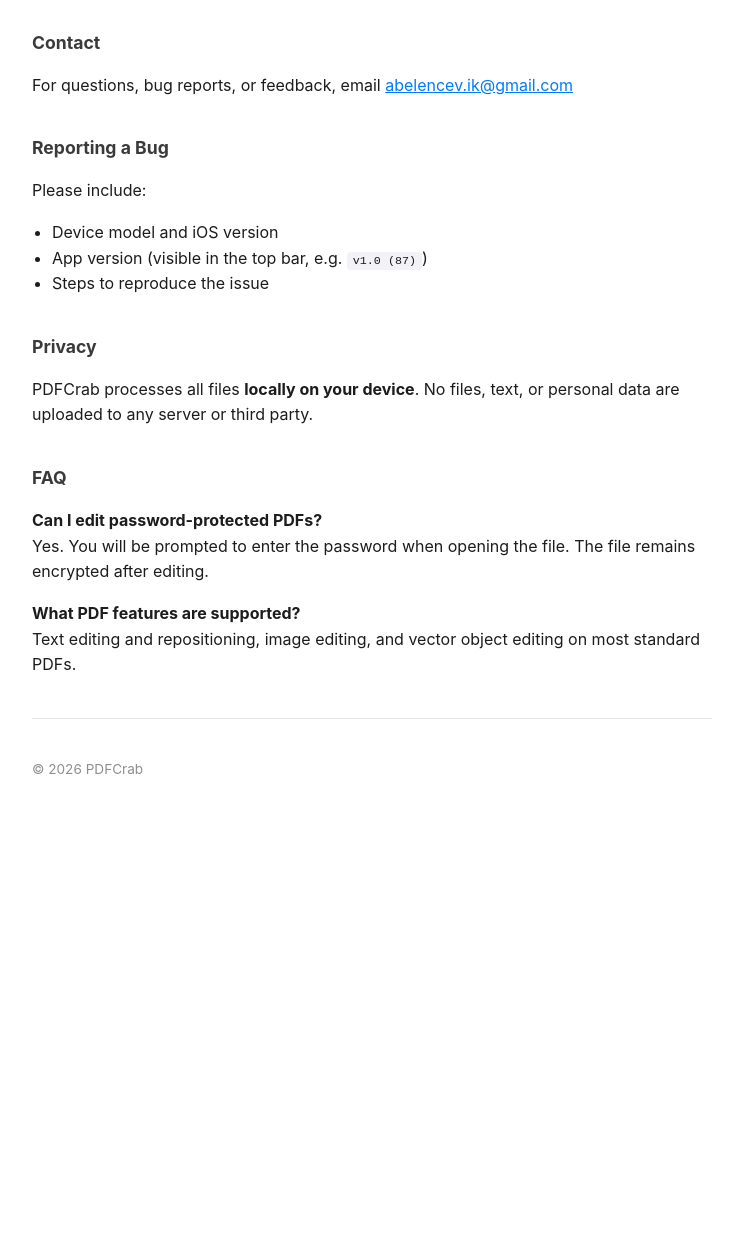
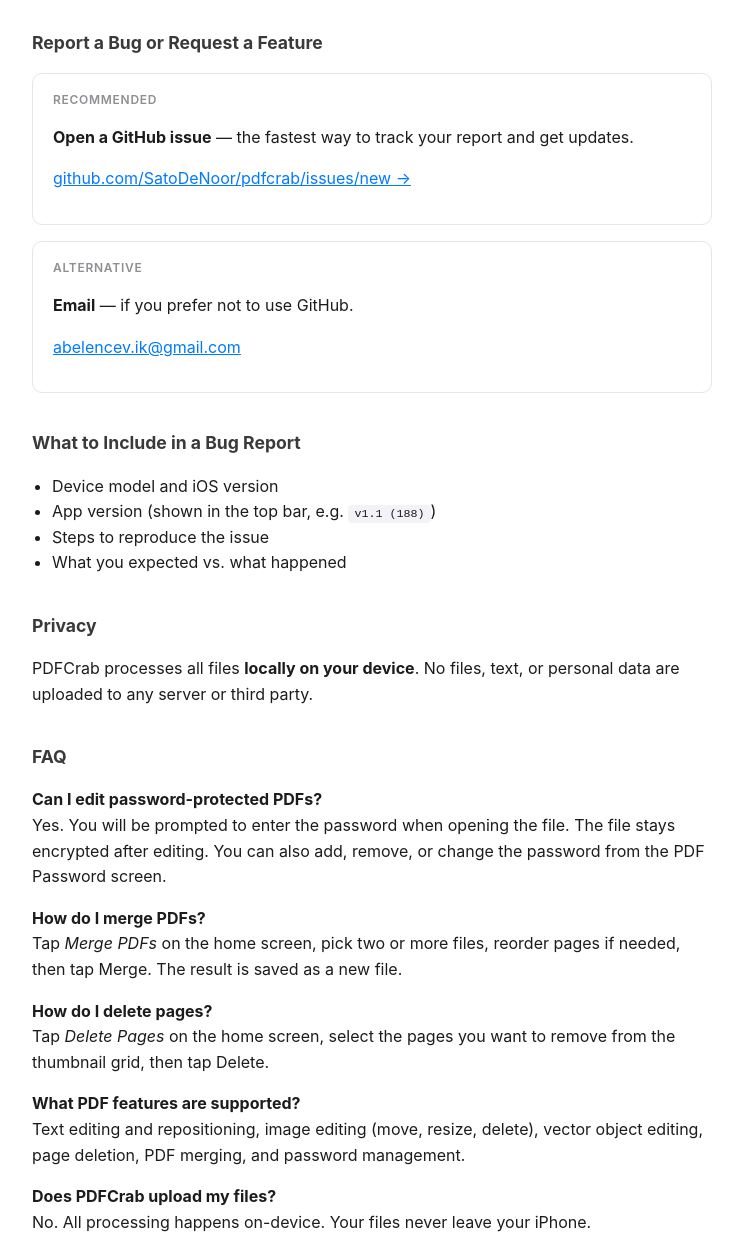
Before and after one commit to SatoDeNoor/pdfcrab, a plain HTML site: page support.html in a window 1280 px wide. Shown: the part 180-1418 px from the top of the page, without its empty margins (268-1011 px from the left). Before the commit the page ends 1009 px from the top, so only its background shows below. Drawn offline with Linux system fonts and the light colour scheme.

Commit message:
Update support.html

```diff
--- a/support.html
+++ b/support.html
@@ -12,6 +12,8 @@
     code { background: #f2f2f7; padding: 2px 6px; border-radius: 4px; font-size: 0.9em; }
     ul { padding-left: 20px; }
     .subtitle { color: #8e8e93; margin-top: 4px; font-size: 0.95rem; }
+    .option-block { border: 1px solid #e5e5ea; border-radius: 10px; padding: 16px 20px; margin-top: 16px; }
+    .option-label { font-size: 0.75rem; font-weight: 600; letter-spacing: 0.06em; text-transform: uppercase; color: #8e8e93; margin-bottom: 6px; }
     hr { border: none; border-top: 1px solid #e5e5ea; margin: 40px 0; }
   </style>
 </head>
@@ -22,29 +24,50 @@
 
   <hr>
 
-  <h2>Contact</h2>
-  <p>For questions, bug reports, or feedback, email <a href="mailto:abelencev.ik@gmail.com">abelencev.ik@gmail.com</a></p>
+  <h2>Report a Bug or Request a Feature</h2>
 
-  <h2>Reporting a Bug</h2>
-  <p>Please include:</p>
+  <div class="option-block">
+    <div class="option-label">Recommended</div>
+    <p><strong>Open a GitHub issue</strong> — the fastest way to track your report and get updates.</p>
+    <p><a href="https://github.com/SatoDeNoor/pdfcrab/issues/new" target="_blank">github.com/SatoDeNoor/pdfcrab/issues/new →</a></p>
+  </div>
+
+  <div class="option-block">
+    <div class="option-label">Alternative</div>
+    <p><strong>Email</strong> — if you prefer not to use GitHub.</p>
+    <p><a href="mailto:abelencev.ik@gmail.com">abelencev.ik@gmail.com</a></p>
+  </div>
+
+  <h2>What to Include in a Bug Report</h2>
   <ul>
     <li>Device model and iOS version</li>
-    <li>App version (visible in the top bar, e.g. <code>v1.0 (87)</code>)</li>
+    <li>App version (shown in the top bar, e.g. <code>v1.1 (188)</code>)</li>
     <li>Steps to reproduce the issue</li>
+    <li>What you expected vs. what happened</li>
   </ul>
 
   <h2>Privacy</h2>
   <p>PDFCrab processes all files <strong>locally on your device</strong>. No files, text, or personal data are uploaded to any server or third party.</p>
 
   <h2>FAQ</h2>
+
   <p><strong>Can I edit password-protected PDFs?</strong><br>
-  Yes. You will be prompted to enter the password when opening the file. The file remains encrypted after editing.</p>
+  Yes. You will be prompted to enter the password when opening the file. The file stays encrypted after editing. You can also add, remove, or change the password from the PDF Password screen.</p>
+
+  <p><strong>How do I merge PDFs?</strong><br>
+  Tap <em>Merge PDFs</em> on the home screen, pick two or more files, reorder pages if needed, then tap Merge. The result is saved as a new file.</p>
+
+  <p><strong>How do I delete pages?</strong><br>
+  Tap <em>Delete Pages</em> on the home screen, select the pages you want to remove from the thumbnail grid, then tap Delete.</p>
 
   <p><strong>What PDF features are supported?</strong><br>
-  Text editing and repositioning, image editing, and vector object editing on most standard PDFs.</p>
+  Text editing and repositioning, image editing (move, resize, delete), vector object editing, page deletion, PDF merging, and password management.</p>
+
+  <p><strong>Does PDFCrab upload my files?</strong><br>
+  No. All processing happens on-device. Your files never leave your iPhone.</p>
 
   <hr>
-  <p style="font-size:0.85rem; color:#8e8e93;">© 2026 PDFCrab</p>
+  <p style="font-size:0.85rem; color:#8e8e93;">© 2026 Illia Abielientsev</p>
 
 </body>
 </html>
```
